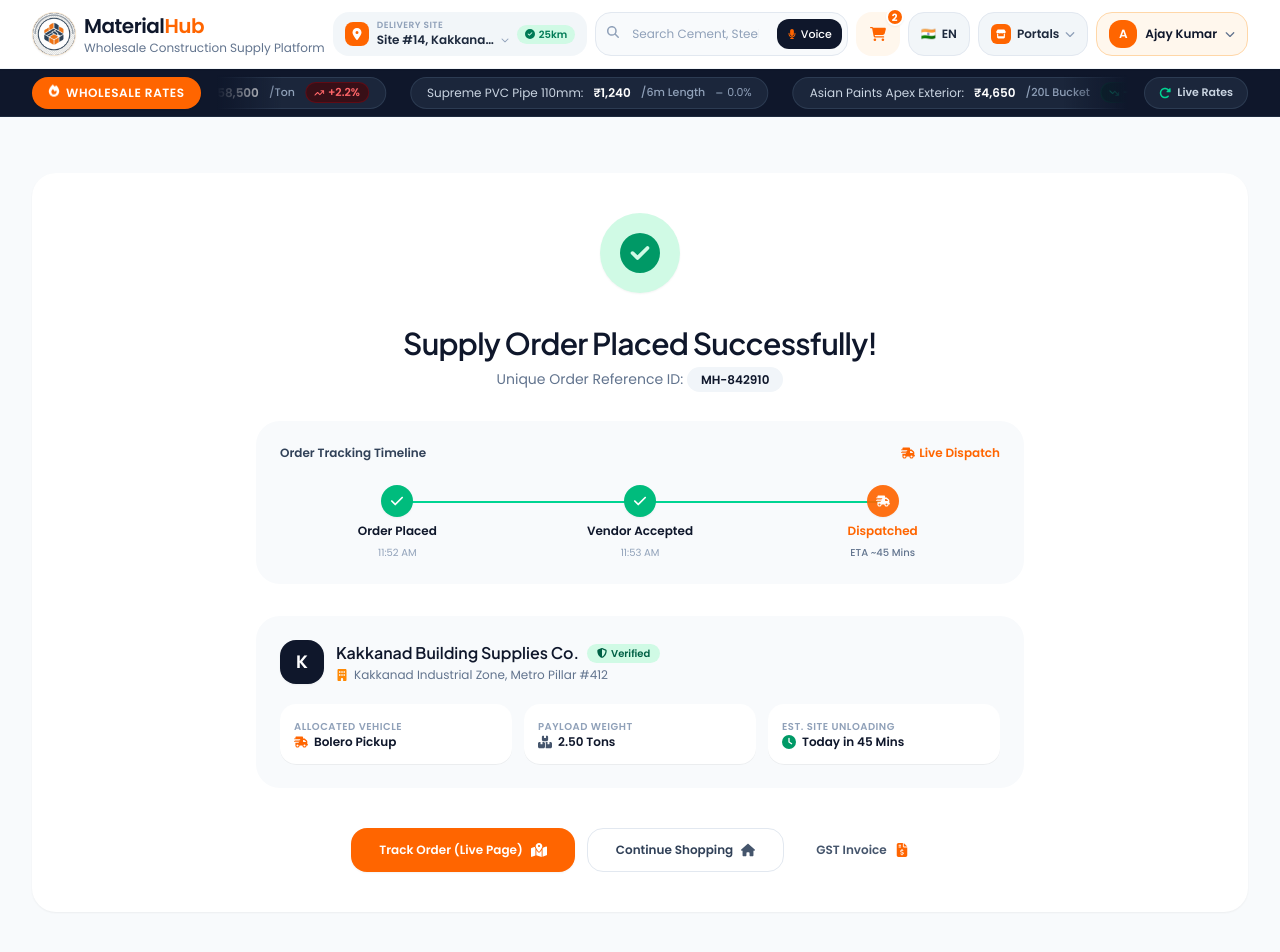
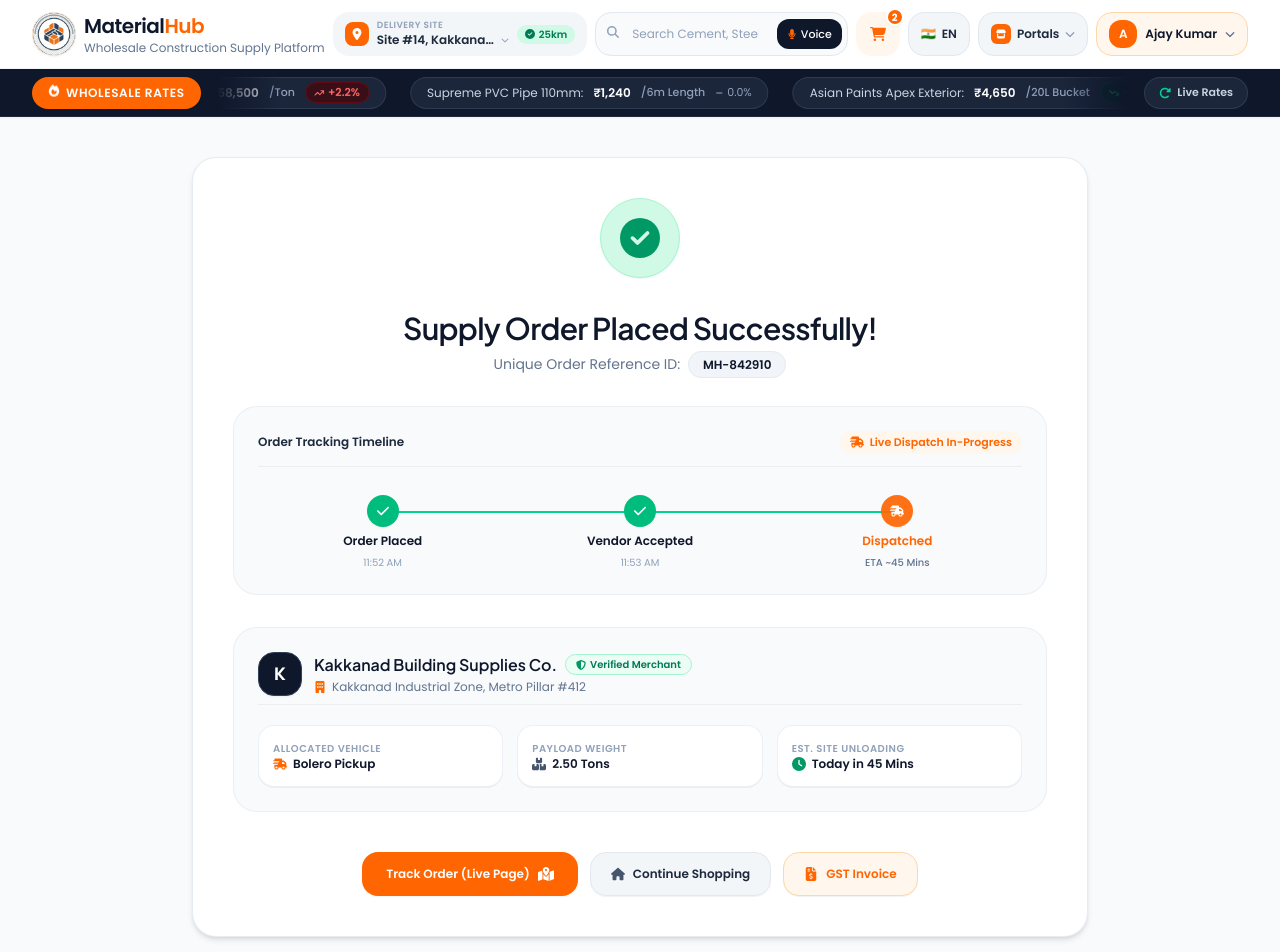
Before and after one commit to ajaycodesx/meterialhub-portal, a Next.js app in the folder buyer-panel/: page /order-success in a window 1280 px wide. Shown: the top 952 px of the page. Built offline with nearby package versions, Linux system fonts and the light colour scheme.

Commit message:
Refactor Supply Order Placed Successfully page to match Home, Catalog, Cart, and Checkout page section Y-spacing and card elevation

```diff
--- a/buyer-panel/components/buyer/OrderSuccess.tsx
+++ b/buyer-panel/components/buyer/OrderSuccess.tsx
@@ -29,36 +29,39 @@ export const OrderSuccess: React.FC<OrderSuccessProps> = ({ orderId, onTrackOrde
   const [showLiveTrackingModal, setShowLiveTrackingModal] = useState(false);
 
   return (
-    <div className="flex-1 bg-[#F8FAFC] py-8 sm:py-14">
-      <div className="max-w-7xl mx-auto px-4 sm:px-6 lg:px-8 space-y-6">
+    <div className="flex-1 bg-transparent">
+      <section className="py-5 sm:py-10">
+        <div className="max-w-7xl mx-auto px-3.5 sm:px-6 lg:px-8 space-y-5 sm:space-y-8">
 
-        <div className="bg-white p-6 sm:p-10 rounded-3xl shadow-xs text-center space-y-8">
+          <div className="bg-white p-6 sm:p-10 rounded-2xl sm:rounded-3xl border border-slate-200/80 shadow-md text-center space-y-6 sm:space-y-8 max-w-4xl mx-auto">
 
+            {/* Animated Success Check Circle */}
             <div className="relative inline-flex items-center justify-center">
               <div className="absolute inset-0 rounded-full bg-emerald-100 animate-ping opacity-30" />
-            <div className="h-20 w-20 rounded-full bg-emerald-100 text-emerald-600 flex items-center justify-center shadow-xs relative z-10">
+              <div className="h-20 w-20 rounded-full bg-emerald-100 text-emerald-600 flex items-center justify-center shadow-xs relative z-10 border border-emerald-200">
                 <FaCircleCheck className="h-10 w-10" />
               </div>
             </div>
 
             <div className="space-y-2">
-            <h1 className="text-2xl sm:text-3xl font-semibold text-slate-900 tracking-tight">
+              <h1 className="text-xl sm:text-3xl font-semibold text-slate-900 tracking-tight">
                 Supply Order Placed Successfully!
               </h1>
               <p className="text-xs sm:text-sm text-slate-500 font-normal">
-              Unique Order Reference ID: <span className="font-semibold text-slate-900 bg-slate-100 px-3.5 py-1 rounded-full text-xs">{orderId || 'MH-839210'}</span>
+                Unique Order Reference ID: <span className="font-semibold text-slate-900 bg-slate-100 border border-slate-200/80 px-3.5 py-1 rounded-full text-xs ml-1">{orderId || 'MH-839210'}</span>
               </p>
             </div>
 
-          <div className="bg-slate-50 p-6 rounded-3xl space-y-4 max-w-3xl mx-auto text-left">
-            <div className="flex items-center justify-between text-xs font-semibold text-slate-700">
+            {/* Live Order Status Timeline Card */}
+            <div className="bg-slate-50/90 border border-slate-200/60 p-5 sm:p-6 rounded-2xl sm:rounded-3xl space-y-4 text-left">
+              <div className="flex items-center justify-between text-xs font-semibold text-slate-800 border-b border-slate-200/60 pb-3">
                 <span>Order Tracking Timeline</span>
-              <span className="text-[#FF6500] font-semibold flex items-center gap-1">
-                <FaTruckFast className="h-3.5 w-3.5" /> Live Dispatch
+                <span className="text-[#FF6500] font-semibold flex items-center gap-1.5 bg-orange-50 px-2.5 py-1 rounded-full text-[11px]">
+                  <FaTruckFast className="h-3.5 w-3.5" /> Live Dispatch In-Progress
                 </span>
               </div>
 
-            <div className="grid grid-cols-3 gap-2 relative pt-2">
+              <div className="grid grid-cols-3 gap-2 relative pt-3">
                 <div className="flex flex-col items-center text-center space-y-1.5 z-10">
                   <div className="h-8 w-8 rounded-full bg-emerald-500 text-white flex items-center justify-center text-xs font-semibold shadow-xs">
                     <FaCheck className="h-3.5 w-3.5" />
@@ -83,46 +86,47 @@ export const OrderSuccess: React.FC<OrderSuccessProps> = ({ orderId, onTrackOrde
                   <span className="text-[10px] text-slate-500 font-medium">ETA ~45 Mins</span>
                 </div>
 
-              <div className="absolute top-6 left-1/6 right-1/6 h-0.5 bg-emerald-400 -z-0" />
+                <div className="absolute top-7 left-1/6 right-1/6 h-0.5 bg-emerald-400 -z-0" />
               </div>
             </div>
 
-          <div className="bg-slate-50 p-6 rounded-3xl max-w-3xl mx-auto text-left space-y-4">
-            <div className="flex items-center justify-between pb-1">
+            {/* Merchant Details & Vehicle Allocation Summary */}
+            <div className="bg-slate-50/90 border border-slate-200/60 p-5 sm:p-6 rounded-2xl sm:rounded-3xl text-left space-y-4">
+              <div className="flex items-center justify-between pb-2 border-b border-slate-200/60">
                 <div className="flex items-center gap-3">
-                <div className="h-11 w-11 rounded-2xl bg-slate-900 text-white font-semibold flex items-center justify-center text-lg shrink-0 shadow-xs">
+                  <div className="h-11 w-11 rounded-2xl bg-slate-900 text-white font-semibold flex items-center justify-center text-lg shrink-0 shadow-xs border border-slate-700">
                     K
                   </div>
                   <div>
                     <div className="flex items-center gap-2">
                       <h3 className="font-semibold text-sm sm:text-base text-slate-900">Kakkanad Building Supplies Co.</h3>
-                    <span className="px-2.5 py-0.5 rounded-full bg-emerald-100 text-emerald-800 text-[10px] font-semibold flex items-center gap-1">
-                      <FaShieldHalved className="h-2.5 w-2.5" /> Verified
+                      <span className="px-2.5 py-0.5 rounded-full bg-emerald-50 text-emerald-700 border border-emerald-200 text-[10px] font-semibold flex items-center gap-1">
+                        <FaShieldHalved className="h-2.5 w-2.5 text-emerald-600" /> Verified Merchant
                       </span>
                     </div>
                     <p className="text-xs text-slate-500 font-normal flex items-center gap-1.5 mt-0.5">
-                    <FaBuilding className="h-3 w-3 text-orange-400" /> Kakkanad Industrial Zone, Metro Pillar #412
+                      <FaBuilding className="h-3 w-3 text-orange-500" /> Kakkanad Industrial Zone, Metro Pillar #412
                     </p>
                   </div>
                 </div>
               </div>
 
-            <div className="grid grid-cols-1 sm:grid-cols-3 gap-3 text-xs">
-              <div className="p-3.5 rounded-2xl bg-white space-y-1 shadow-2xs">
+              <div className="grid grid-cols-1 sm:grid-cols-3 gap-3.5 text-xs pt-1">
+                <div className="p-3.5 rounded-2xl bg-white border border-slate-200/60 space-y-1 shadow-2xs">
                   <span className="text-[10px] font-semibold text-slate-400 uppercase tracking-wider">Allocated Vehicle</span>
                   <p className="font-semibold text-slate-900 flex items-center gap-1.5">
                     <FaTruckFast className="h-3.5 w-3.5 text-[#FF6500]" /> Bolero Pickup
                   </p>
                 </div>
 
-              <div className="p-3.5 rounded-2xl bg-white space-y-1 shadow-2xs">
+                <div className="p-3.5 rounded-2xl bg-white border border-slate-200/60 space-y-1 shadow-2xs">
                   <span className="text-[10px] font-semibold text-slate-400 uppercase tracking-wider">Payload Weight</span>
                   <p className="font-semibold text-slate-900 flex items-center gap-1.5">
                     <FaBoxesStacked className="h-3.5 w-3.5 text-slate-600" /> 2.50 Tons
                   </p>
                 </div>
 
-              <div className="p-3.5 rounded-2xl bg-white space-y-1 shadow-2xs">
+                <div className="p-3.5 rounded-2xl bg-white border border-slate-200/60 space-y-1 shadow-2xs">
                   <span className="text-[10px] font-semibold text-slate-400 uppercase tracking-wider">Est. Site Unloading</span>
                   <p className="font-semibold text-slate-900 flex items-center gap-1.5">
                     <FaClock className="h-3.5 w-3.5 text-emerald-600" /> Today in 45 Mins
@@ -131,49 +135,47 @@ export const OrderSuccess: React.FC<OrderSuccessProps> = ({ orderId, onTrackOrde
               </div>
             </div>
 
+            {/* Action Buttons Bar */}
             <div className="pt-2 flex flex-col sm:flex-row items-center justify-center gap-3">
               <Link href="/tracking" className="w-full sm:w-auto">
                 <Button
                   variant="primary"
-                size="lg"
+                  size="md"
                   onClick={onTrackOrderLive}
                   icon={<FaMapLocationDot className="h-4 w-4" />}
-                className="w-full sm:w-auto px-7"
+                  className="w-full sm:w-auto px-6 py-3"
                 >
                   Track Order (Live Page)
                 </Button>
               </Link>
 
               <Link href="/" className="w-full sm:w-auto">
-              <Button
-                variant="outline"
-                size="lg"
+                <button
                   onClick={onReturnHome}
-                icon={<FaHouse className="h-3.5 w-3.5 text-slate-600" />}
-                className="w-full sm:w-auto px-7"
+                  className="inline-flex items-center justify-center gap-2 w-full sm:w-auto px-5 py-2.5 rounded-2xl bg-slate-100/90 hover:bg-slate-200/80 border border-slate-200 text-xs font-semibold text-slate-800 transition-all cursor-pointer shadow-2xs h-11"
                 >
-                Continue Shopping
-              </Button>
+                  <FaHouse className="h-3.5 w-3.5 text-slate-600" />
+                  <span>Continue Shopping</span>
+                </button>
               </Link>
 
-            <Button
-              variant="ghost"
-              size="lg"
+              <button
                 onClick={() => alert('GST Tax Invoice PDF downloaded to device')}
-              icon={<FaFileInvoiceDollar className="h-3.5 w-3.5 text-[#FF6500]" />}
-              className="w-full sm:w-auto px-5"
+                className="inline-flex items-center justify-center gap-2 w-full sm:w-auto px-5 py-2.5 rounded-2xl bg-orange-50 hover:bg-orange-100/80 border border-orange-200 text-xs font-semibold text-[#FF6500] transition-all cursor-pointer shadow-2xs h-11"
               >
-              GST Invoice
-            </Button>
+                <FaFileInvoiceDollar className="h-3.5 w-3.5 text-[#FF6500]" />
+                <span>GST Invoice</span>
+              </button>
             </div>
 
           </div>
 
         </div>
+      </section>
 
       {showLiveTrackingModal && (
         <div className="fixed inset-0 z-50 flex items-center justify-center p-4 bg-slate-900/60 backdrop-blur-xs">
-          <div className="bg-white rounded-3xl max-w-lg w-full shadow-2xl p-6 relative flex flex-col space-y-5">
+          <div className="bg-white rounded-3xl max-w-lg w-full shadow-2xl p-6 relative flex flex-col space-y-5 border border-slate-100">
             <button
               onClick={() => setShowLiveTrackingModal(false)}
               className="absolute top-5 right-5 h-8 w-8 rounded-full bg-slate-100 hover:bg-slate-200 text-slate-500 flex items-center justify-center transition-colors cursor-pointer"
```
Lines whose indentation alone changed are shown as unchanged.
